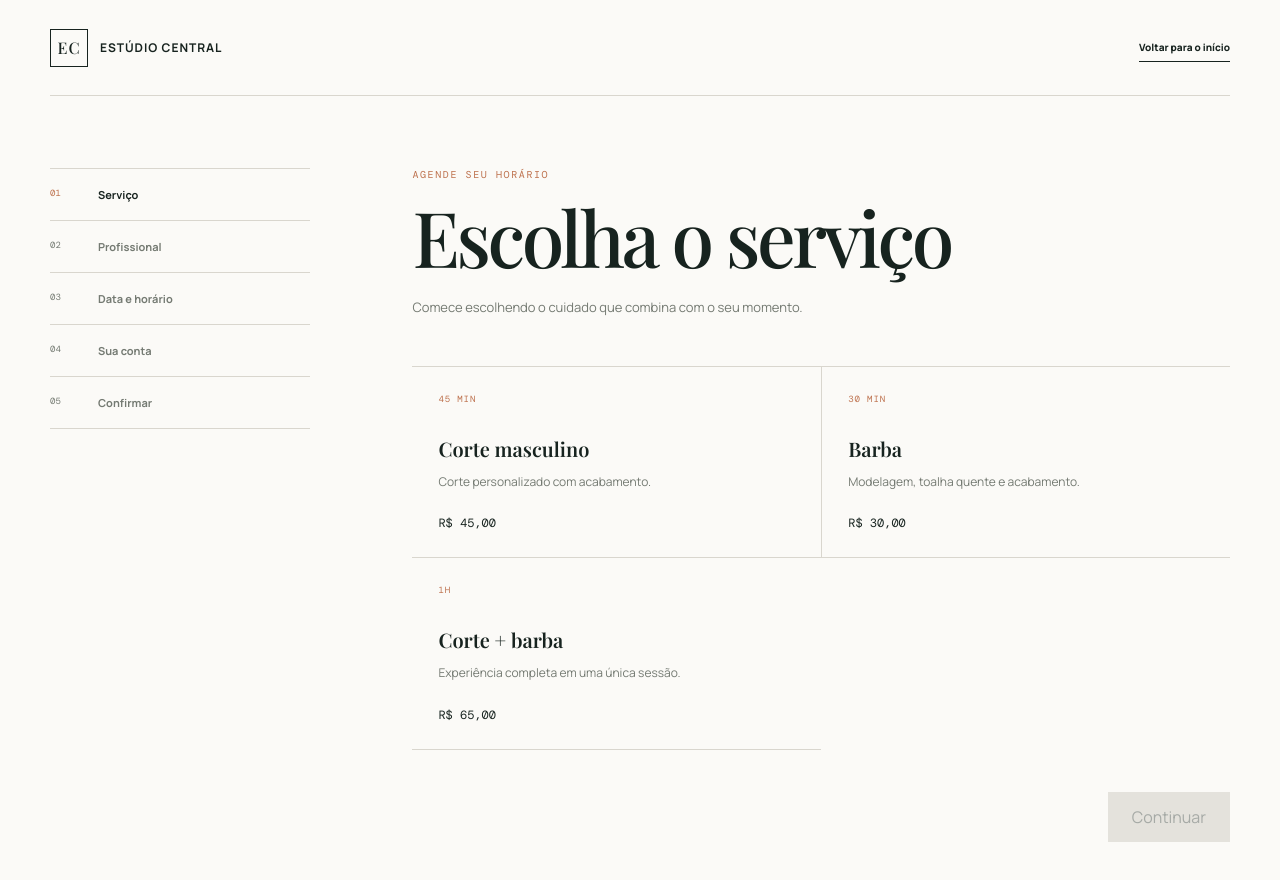
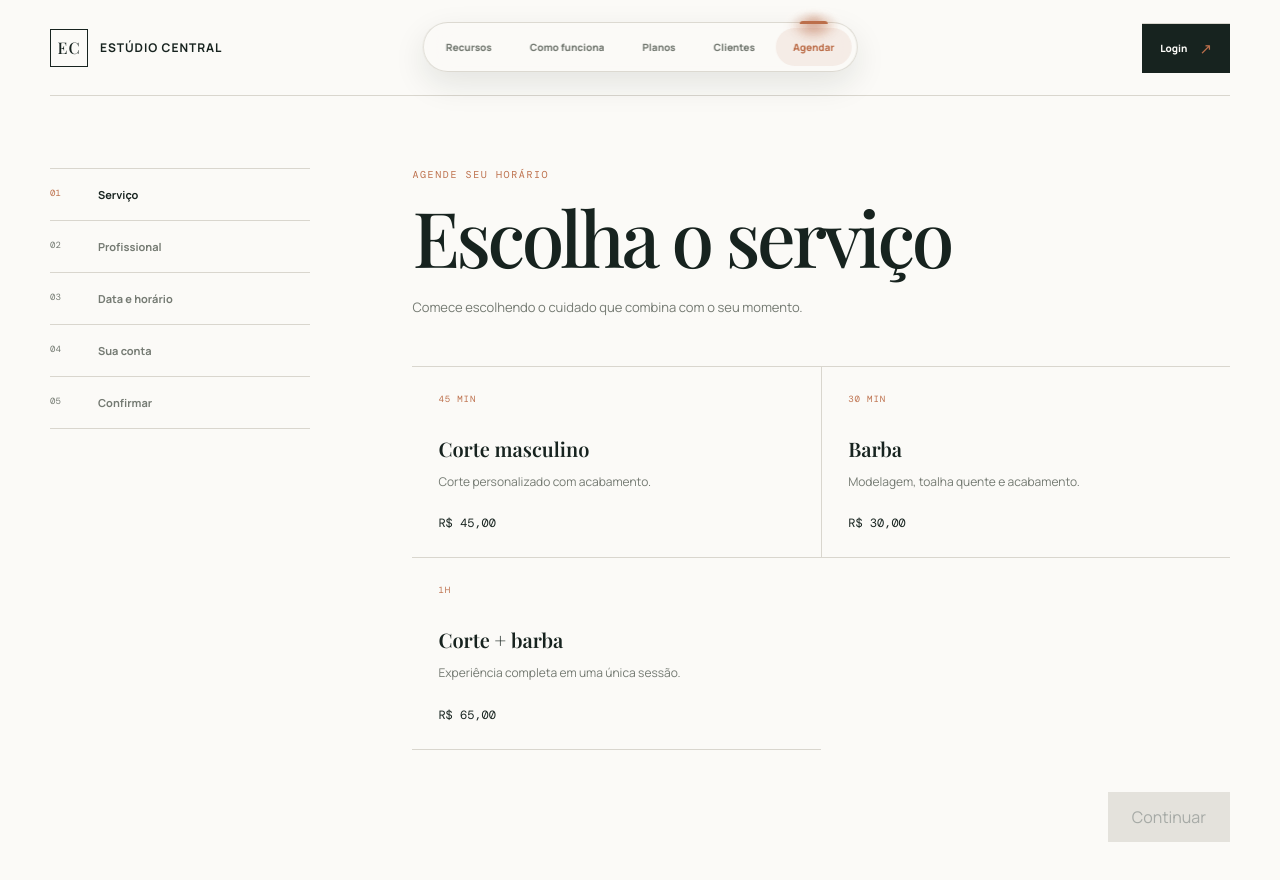
Before and after one commit to pedrov1tal/laravel-php, a React (Vite) app in the folder front-end/: page /agendar in a window 1280 px wide. Shown: the top 880 px of the page. Built offline with nearby package versions, Linux system fonts and the light colour scheme; a web font is replaced by a local one.

Commit message:
feat: melhora a navbar

```diff
--- a/front-end/package.json
+++ b/front-end/package.json
@@ -12,6 +12,7 @@
   },
   "dependencies": {
     "framer-motion": "^13.4.0",
+    "lucide-react": "^1.47.0",
     "react": "^19.2.8",
     "react-dom": "^19.2.8",
     "react-icons": "^5.7.0",
--- a/front-end/src/App.tsx
+++ b/front-end/src/App.tsx
@@ -8,6 +8,8 @@ import {
   obterUsuarioAutenticado,
 } from './features/autenticacao/session'
 import { CircularTestimonials } from './features/home/components/CircularTestimonials'
+import { TubelightNavbar } from './shared/components/TubelightNavbar'
+import { siteNavigationItems } from './shared/navigation/siteNavigation'
 import './App.css'
 
 const features = [
@@ -48,7 +50,7 @@ export function LoginPage() {
 
   return (
     <div className="login-shell">
-      <header className="login-header"><a className="brand" href="/" aria-label="Nexo Agenda, início"><span className="brand-mark">N</span><span>NEXO <small>AGENDA PARA BARBEARIAS</small></span></a><a className="login-back-link" href="/">Voltar para o início <span>↗</span></a></header>
+      <header className="login-header"><a className="brand" href="/" aria-label="Nexo Agenda, início"><span className="brand-mark">N</span><span>NEXO <small>AGENDA PARA BARBEARIAS</small></span></a><TubelightNavbar items={siteNavigationItems} /><a className="login-back-link" href="/">Voltar para o início <span>↗</span></a></header>
       <main className="login-main"><section className="login-intro"><p className="eyebrow"><span /> Área do cliente</p><h1>Bom ter você<br /><em>por aqui.</em></h1><p>Entre para consultar seus horários, acompanhar seus agendamentos e manter sua operação em dia.</p></section><section className="login-panel" aria-labelledby="login-title"><div className="login-panel-heading"><p className="eyebrow"><span /> Acesso seguro</p><h2 id="login-title">Entrar na<br /><em>sua conta.</em></h2></div><form className="login-form" onSubmit={handleSubmit}><label htmlFor="email">E-mail<input id="email" name="email" type="email" placeholder="voce@email.com" autoComplete="email" required /></label><label htmlFor="password">Senha<div className="password-field"><input id="password" name="password" type={showPassword ? 'text' : 'password'} placeholder="Digite sua senha" autoComplete="current-password" required /><button type="button" onClick={() => setShowPassword((visible) => !visible)}>{showPassword ? 'Ocultar' : 'Mostrar'}</button></div></label><button className="button button-copper login-submit" type="submit">Entrar na minha conta <span>↗</span></button>{erro && <p className="login-feedback login-error" role="alert">{erro}</p>}</form><p className="login-signup">Ainda não tem uma conta?</p><a className="button button-outline login-create-account" href={`/cadastro?retorno=${encodeURIComponent(retorno)}`}>Criar minha conta <span>↗</span></a></section></main>
       <footer className="login-footer"><span>© 2026 Nexo Agenda</span><span>Privacidade · Termos de uso</span></footer>
     </div>
@@ -76,6 +78,7 @@ export function RegisterPage() {
     <div className="login-shell">
       <header className="login-header">
         <a className="brand" href="/" aria-label="Nexo Agenda, início"><span className="brand-mark">N</span><span>NEXO <small>AGENDA PARA BARBEARIAS</small></span></a>
+        <TubelightNavbar items={siteNavigationItems} />
         <a className="login-back-link" href={`/login?retorno=${encodeURIComponent(retorno)}`}>Já tenho uma conta <span>↗</span></a>
       </header>
       <main className="login-main">
@@ -98,7 +101,6 @@ export function RegisterPage() {
 }
 
 function App() {
-  const [mobileMenuOpen, setMobileMenuOpen] = useState(false)
   const usuario = obterUsuarioAutenticado()
   const primeiroNome = usuario?.nome.trim().split(/\s+/)[0]
 
@@ -106,8 +108,7 @@ function App() {
     <div className="site-shell">
       <header className="site-header">
         <a className="brand" href="#inicio" aria-label="Nexo Agenda, início"><span className="brand-mark">N</span><span>NEXO <small>AGENDA PARA BARBEARIAS</small></span></a>
-        <button className="menu-toggle" type="button" aria-expanded={mobileMenuOpen} aria-controls="main-navigation" onClick={() => setMobileMenuOpen((open) => !open)}>{mobileMenuOpen ? 'Fechar' : 'Menu'}</button>
-        <nav className={`main-nav${mobileMenuOpen ? ' is-open' : ''}`} id="main-navigation" aria-label="Navegação principal"><a href="#recursos" onClick={() => setMobileMenuOpen(false)}>Recursos</a><a href="#como-funciona" onClick={() => setMobileMenuOpen(false)}>Como funciona</a><a href="#planos" onClick={() => setMobileMenuOpen(false)}>Planos</a><a href="#clientes" onClick={() => setMobileMenuOpen(false)}>Clientes</a><a className="header-booking-link" href="/agendar" onClick={() => setMobileMenuOpen(false)}>Agendar</a></nav>
+        <TubelightNavbar items={siteNavigationItems} />
         <a className="button button-dark header-button" href="/login">{primeiroNome ? `Olá, ${primeiroNome}` : 'Login'} <span>↗</span></a>
       </header>
 
--- a/front-end/src/features/agendamentos/agendamento.css
+++ b/front-end/src/features/agendamentos/agendamento.css
@@ -52,7 +52,7 @@
   white-space: nowrap;
 }
 
-.booking-back-home,
+.booking-account,
 .booking-text-action {
   padding: 7px 0;
   color: var(--ink);
@@ -62,6 +62,28 @@
   font-size: 10px;
   font-weight: 800;
   cursor: pointer;
+}
+
+.booking-account {
+  display: inline-flex;
+  align-items: center;
+  gap: 12px;
+  padding: 14px 18px;
+  color: var(--paper);
+  background: var(--ink);
+  border-bottom: 0;
+  white-space: nowrap;
+  transition: background .25s ease, transform .25s ease;
+}
+
+.booking-account:hover {
+  background: var(--green);
+  transform: translateY(-2px);
+}
+
+.booking-account span {
+  color: var(--copper);
+  font-size: 15px;
 }
 
 .booking-layout {
@@ -644,8 +666,16 @@
     max-width: 150px;
   }
 
-  .booking-back-home {
-    font-size: 9px;
+  .booking-account {
+    max-width: 125px;
+    gap: 0;
+    overflow: hidden;
+    padding: 10px 12px;
+    text-overflow: ellipsis;
+  }
+
+  .booking-account span {
+    display: none;
   }
 
   .booking-layout {
--- a/front-end/src/features/agendamentos/components/AgendamentoHeader.tsx
+++ b/front-end/src/features/agendamentos/components/AgendamentoHeader.tsx
@@ -1,20 +1,29 @@
+import { obterUsuarioAutenticado } from '../../autenticacao/session'
+import { TubelightNavbar } from '../../../shared/components/TubelightNavbar'
+import { siteNavigationItems } from '../../../shared/navigation/siteNavigation'
 import type { Estabelecimento } from '../types/agendamento'
 
 interface AgendamentoHeaderProps {
   estabelecimento: Estabelecimento
+  retorno: string
 }
 
 export function AgendamentoHeader({
   estabelecimento,
+  retorno,
 }: AgendamentoHeaderProps) {
+  const usuario = obterUsuarioAutenticado()
+  const primeiroNome = usuario?.nome.trim().split(/\s+/)[0]
+
   return (
     <header className="booking-header">
       <a className="booking-brand" href="/" aria-label="Voltar para o início">
         <span aria-hidden="true">{estabelecimento.iniciais}</span>
         <strong>{estabelecimento.nome}</strong>
       </a>
-      <a className="booking-back-home" href="/">
-        Voltar para o início
+      <TubelightNavbar items={siteNavigationItems} />
+      <a className="booking-account" href={`/login?retorno=${encodeURIComponent(retorno)}`}>
+        {primeiroNome ? `Olá, ${primeiroNome}` : 'Login'} <span aria-hidden="true">↗</span>
       </a>
     </header>
   )
--- a/front-end/src/features/agendamentos/pages/AgendarPage.tsx
+++ b/front-end/src/features/agendamentos/pages/AgendarPage.tsx
@@ -212,7 +212,10 @@ export function AgendarPage() {
 
   return (
     <div className="booking-shell">
-      <AgendamentoHeader estabelecimento={contexto.estabelecimento} />
+      <AgendamentoHeader
+        estabelecimento={contexto.estabelecimento}
+        retorno={`${location.pathname}${location.search}`}
+      />
       <main className="booking-layout">
         <IndicadorProgresso etapaAtual={etapa} />
         <section
--- /dev/null
+++ b/front-end/src/shared/components/TubelightNavbar.tsx
@@ -0,0 +1,82 @@
+import { useEffect, useState } from 'react'
+import type { LucideIcon } from 'lucide-react'
+import { motion } from 'framer-motion'
+import './tubelight-navbar.css'
+
+export interface TubelightNavItem {
+  name: string
+  url: string
+  icon: LucideIcon
+}
+
+interface TubelightNavbarProps {
+  items: TubelightNavItem[]
+}
+
+function itemFromLocation(items: TubelightNavItem[]) {
+  if (typeof window === 'undefined') return items[0]?.name ?? ''
+
+  const activeItem = items.find((item) => {
+    const target = new URL(item.url, window.location.origin)
+    if (target.pathname !== window.location.pathname) return false
+    return target.hash ? target.hash === window.location.hash : true
+  })
+
+  if (activeItem) return activeItem.name
+  return window.location.pathname === '/' ? items[0]?.name ?? '' : ''
+}
+
+export function TubelightNavbar({ items }: TubelightNavbarProps) {
+  const [activeItem, setActiveItem] = useState(() => itemFromLocation(items))
+
+  useEffect(() => {
+    const updateActiveItem = () => setActiveItem(itemFromLocation(items))
+    window.addEventListener('hashchange', updateActiveItem)
+    window.addEventListener('popstate', updateActiveItem)
+    return () => {
+      window.removeEventListener('hashchange', updateActiveItem)
+      window.removeEventListener('popstate', updateActiveItem)
+    }
+  }, [items])
+
+  return (
+    <nav className="tubelight-navbar" aria-label="Navegação principal">
+      <div className="tubelight-navbar__track">
+        {items.map((item) => {
+          const Icon = item.icon
+          const isActive = activeItem === item.name
+
+          return (
+            <a
+              className={`tubelight-navbar__item${isActive ? ' is-active' : ''}`}
+              href={item.url}
+              key={item.name}
+              onClick={() => setActiveItem(item.name)}
+              aria-current={isActive ? 'page' : undefined}
+              aria-label={item.name}
+            >
+              <span className="tubelight-navbar__label">{item.name}</span>
+              <Icon className="tubelight-navbar__icon" size={18} strokeWidth={2.2} aria-hidden="true" />
+
+              {isActive && (
+                <motion.span
+                  className="tubelight-navbar__active"
+                  layoutId="tubelight-active-item"
+                  initial={false}
+                  transition={{ type: 'spring', stiffness: 300, damping: 30 }}
+                  aria-hidden="true"
+                >
+                  <span className="tubelight-navbar__lamp">
+                    <span />
+                    <span />
+                    <span />
+                  </span>
+                </motion.span>
+              )}
+            </a>
+          )
+        })}
+      </div>
+    </nav>
+  )
+}
--- /dev/null
+++ b/front-end/src/shared/components/tubelight-navbar.css
@@ -0,0 +1,142 @@
+.tubelight-navbar {
+  position: fixed;
+  z-index: 50;
+  top: 22px;
+  left: 50%;
+  transform: translateX(-50%);
+}
+
+.tubelight-navbar__track {
+  display: flex;
+  align-items: center;
+  gap: 4px;
+  padding: 5px;
+  background: rgba(251, 250, 247, .84);
+  border: 1px solid rgba(217, 214, 206, .9);
+  border-radius: 999px;
+  box-shadow: 0 12px 32px rgba(23, 35, 31, .1);
+  backdrop-filter: blur(14px);
+  -webkit-backdrop-filter: blur(14px);
+}
+
+.tubelight-navbar__item {
+  position: relative;
+  z-index: 1;
+  display: inline-flex;
+  min-height: 38px;
+  align-items: center;
+  justify-content: center;
+  padding: 0 17px;
+  color: var(--muted);
+  border-radius: 999px;
+  font-size: 10px;
+  font-weight: 800;
+  white-space: nowrap;
+  transition: color .25s ease;
+}
+
+.tubelight-navbar__item:hover,
+.tubelight-navbar__item.is-active {
+  color: var(--copper);
+}
+
+.tubelight-navbar__label {
+  position: relative;
+  z-index: 2;
+}
+
+.tubelight-navbar__icon {
+  position: relative;
+  z-index: 2;
+  display: none;
+}
+
+.tubelight-navbar__active {
+  position: absolute;
+  z-index: -1;
+  inset: 0;
+  background: rgba(189, 112, 76, .1);
+  border-radius: inherit;
+}
+
+.tubelight-navbar__lamp {
+  position: absolute;
+  top: -7px;
+  left: 50%;
+  width: 28px;
+  height: 3px;
+  background: var(--copper);
+  border-radius: 4px 4px 0 0;
+  transform: translateX(-50%);
+  box-shadow: 0 3px 12px rgba(189, 112, 76, .55);
+}
+
+.tubelight-navbar__lamp span {
+  position: absolute;
+  top: -5px;
+  left: 50%;
+  display: block;
+  border-radius: 50%;
+  background: rgba(189, 112, 76, .18);
+  filter: blur(5px);
+  transform: translateX(-50%);
+}
+
+.tubelight-navbar__lamp span:nth-child(1) {
+  width: 44px;
+  height: 18px;
+}
+
+.tubelight-navbar__lamp span:nth-child(2) {
+  width: 28px;
+  height: 22px;
+}
+
+.tubelight-navbar__lamp span:nth-child(3) {
+  width: 14px;
+  height: 14px;
+  filter: blur(3px);
+}
+
+@media (max-width: 900px) {
+  .site-shell,
+  .booking-shell,
+  .login-shell {
+    padding-bottom: 78px;
+  }
+
+  .tubelight-navbar {
+    top: auto;
+    bottom: max(18px, env(safe-area-inset-bottom));
+  }
+
+  .tubelight-navbar__track {
+    gap: 6px;
+    background: rgba(251, 250, 247, .92);
+    box-shadow: 0 12px 35px rgba(23, 35, 31, .18);
+  }
+
+  .tubelight-navbar__item {
+    width: 46px;
+    min-height: 42px;
+    padding: 0;
+  }
+
+  .tubelight-navbar__label {
+    display: none;
+  }
+
+  .tubelight-navbar__icon {
+    display: block;
+  }
+
+  .tubelight-navbar__lamp {
+    top: -7px;
+  }
+}
+
+@media (prefers-reduced-motion: reduce) {
+  .tubelight-navbar__item {
+    transition: none;
+  }
+}
--- /dev/null
+++ b/front-end/src/shared/navigation/siteNavigation.ts
@@ -0,0 +1,10 @@
+import { CalendarCheck, Layers3, ListChecks, Scissors, Users } from 'lucide-react'
+import type { TubelightNavItem } from '../components/TubelightNavbar'
+
+export const siteNavigationItems: TubelightNavItem[] = [
+  { name: 'Recursos', url: '/#recursos', icon: Layers3 },
+  { name: 'Como funciona', url: '/#como-funciona', icon: ListChecks },
+  { name: 'Planos', url: '/#planos', icon: Scissors },
+  { name: 'Clientes', url: '/#clientes', icon: Users },
+  { name: 'Agendar', url: '/agendar', icon: CalendarCheck },
+]
```
Also changed, not shown: front-end/src/App.css (+1 -1 lines), 1 other file (tests, documents, lock files or other folders).
